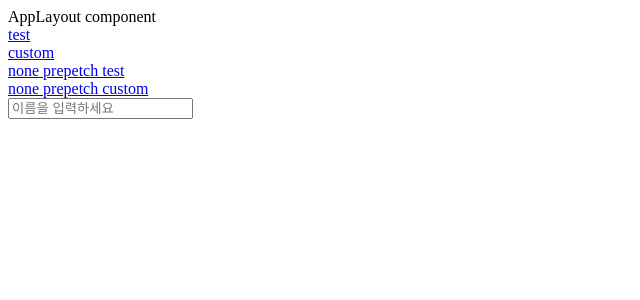
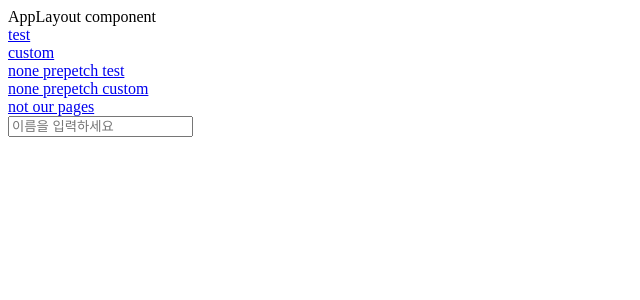
Before and after one commit to Kim-Jin-Uk/Next-study, a Next.js app in the folder front/: page /test/custom in a window 1280 px wide. Shown: the top 300 px of the page, without its empty margins (0-640 px from the left). Built offline with nearby package versions, Linux system fonts and the light colour scheme.

Commit message:
CREATE - link tag {not our pages}

```diff
--- a/front/components/AppLayout.js
+++ b/front/components/AppLayout.js
@@ -16,6 +16,9 @@ const AppLayout = ({children}) => {
                 <a href="/test">none prepetch test</a>
                 <div></div>
                 <a href="/test/custom">none prepetch custom</a>
+                <div></div>
+                {/*우리 페이지가 아니라면? 기존 a태그와 동일하게 돌아간다!*/}
+                <Link href={'https://github.com/Kim-Jin-Uk/Next-study'}><a>not our pages</a></Link>
             </div>
             {children}
         </>
```
